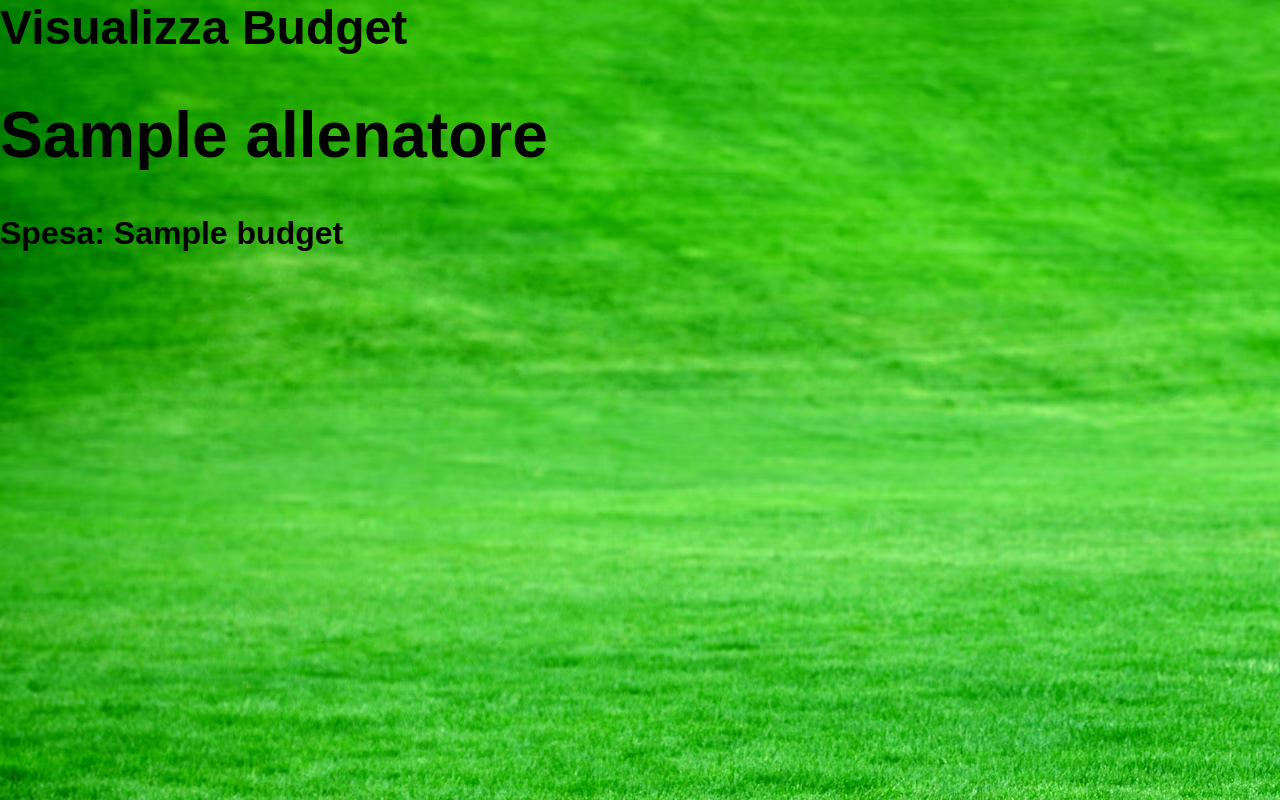
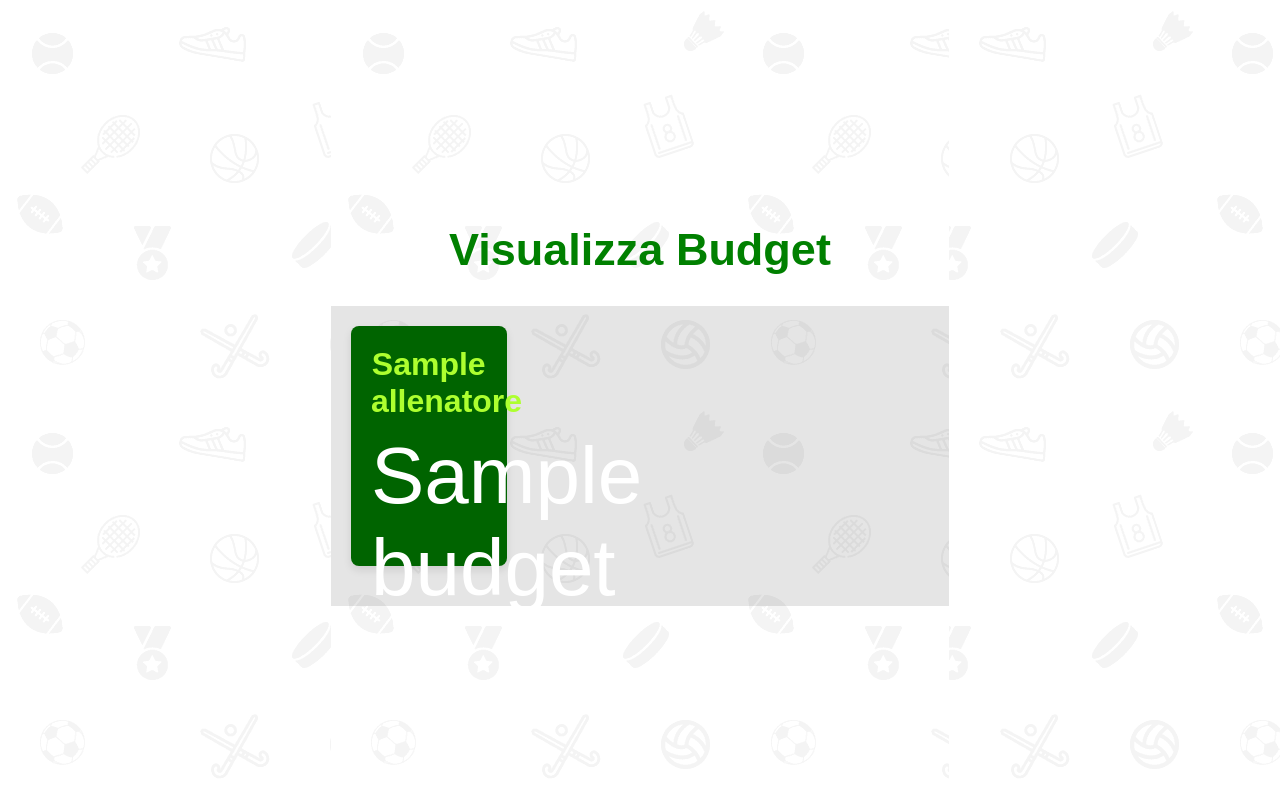
Before and after one commit to venxdb/FantaCalcioAsta, a Django app: template astatracking/templates/budget.html in a window 1280 px wide. Run offline with Django 3.2, Linux system fonts and the light colour scheme; the template is opened without the code that fills it: most values are stand-ins (such as "Sample title", 1, 10 or a date in 2020).

Commit message:
budget front

```diff
--- a/astatracking/templates/budget.html
+++ b/astatracking/templates/budget.html
@@ -3,25 +3,22 @@
 <head>
     <meta charset="UTF-8">
     <meta name="viewport" content="width=device-width, initial-scale=1.0">
-<title>Crea Acquisto</title>
-<link rel="stylesheet" href="{% static 'css/index.css' %}">
-<link href="https://cdnjs.cloudflare.com/ajax/libs/select2/4.0.13/css/select2.min.css" rel="stylesheet" />
-<html lang="it">
-    <head>
-        <meta charset="UTF-8">
-        <meta name="viewport" content="width=device-width, initial-scale=1.0">
     <title>Budget</title>
-        <link rel="stylesheet" href="{% static 'css/index.css' %}">
-        <link href="https://cdnjs.cloudflare.com/ajax/libs/select2/4.0.13/css/select2.min.css" rel="stylesheet" />
+    <link rel="stylesheet" href="{% static 'css/budget.css' %}">
+    <link rel="preconnect" href="https://fonts.googleapis.com">
+    <link rel="preconnect" href="https://fonts.gstatic.com" crossorigin>
+    <link href="https://fonts.googleapis.com/css2?family=Inter:wght@100..900&family=Open+Sans:ital,wght@0,300..800;1,300..800&family=Roboto:ital,wght@0,100;0,300;0,400;0,500;0,700;0,900;1,100;1,300;1,400;1,500;1,700;1,900&display=swap" rel="stylesheet">
 </head>
 <body>
-        <h2>Visualizza Budget</h2>
+    <h1>Visualizza Budget</h1>
 
+    <div class="container">
         {% for allenatore, budget in budget_per_allenatore.items %}
-
-            <h1>{{ allenatore }}</h1>
-            <p> Spesa: {{ budget }}</p>
-
-        {%  endfor %}
+            <div class="box">
+                <h2>{{ allenatore }}</h2>
+                <p>{{ budget }}</p>
+            </div>
+        {% endfor %}
+    </div>
 </body>
 </html>
--- a/astatracking/templates/menu.html
+++ b/astatracking/templates/menu.html
@@ -22,7 +22,7 @@
         <div class="timeline-step">
           <h2>Budget</h2>
           <p>Verifica chi è il più ricco dei tuoi amici</p>
-          <button onclick="location.href='budget.html'">Accedi</button>
+          <button onclick="location.href='budget'">Accedi</button>
         </div>
         <div class="timeline-step">
           <h2>Rose</h2>
--- a/astatracking/urls.py
+++ b/astatracking/urls.py
@@ -6,6 +6,6 @@
     path('', views.index_view, name='index'),
     path('login/', views.login_view, name='login'),
     path('login/menu/', views.menu_view, name='menu'),
-    path('acquisti', views.acquisti_view, name = "acquisti"),
-    path('budget', views.budget_view, name = "budget")
+    path('login/menu/budget', views.budget_view, name = "budget"),
+    path('login/menu/acquisti', views.acquisti_view, name = "acquisti")
 ]
--- a/astatracking/views.py
+++ b/astatracking/views.py
@@ -75,4 +75,4 @@
 
         budget_per_allenatore[allenatore] = 350 - spesa_totale
 
-    return render(request, "budget.html", {'budget_per_allenatore': budget_per_allenatore})
+    return render(request, 'budget.html', {'budget_per_allenatore': budget_per_allenatore})
--- /dev/null
+++ b/static/css/budget.css
@@ -0,0 +1,86 @@
+/* budget.css */
+
+body, html {
+    font-family: 'Open-Sans', sans-serif;
+    margin: 0;
+    padding: 0;
+    display: flex;
+    justify-content: center;
+    align-items: center;
+    flex-direction: column;
+    min-height: 100vh;
+    background-image: url('../img/sports.png');
+}
+
+h1 {
+    color: green;
+    font-size: 45px;
+}
+
+h2 {
+    margin-bottom: 20px;
+    text-align: center;
+}
+
+.container{
+display: flex;
+flex-wrap: wrap;
+justify-content: space-between;
+width: 100%;
+max-width: 1200px;
+padding: 20px;
+background-color: rgba(0, 0, 0, 0.1);
+box-sizing: border-box;
+}
+
+.box {
+    background-color: darkgreen;
+    color: white;
+    padding: 20px;
+    text-align: center;
+    border-radius: 8px;
+    width: calc(20%);
+    height: 200px;
+    box-shadow: 0 4px 8px rgba(0, 0, 0, 0.1);
+    margin-bottom: 20px;
+
+}
+
+.box h2 {
+    margin: 0;
+    font-size: 2em;
+    color: greenyellow;
+}
+
+.box p {
+    margin: 10px 0 0;
+    font-size: 5em;
+}
+
+.box:hover {
+    background-color: green;
+}
+
+@media (max-width: 1024px) {
+    h1 {
+        font-size: 30px;
+    }
+    .box h2 {
+        font-size: 1.8em;
+    }
+    .box p {
+        font-size: 4em;
+    }
+}
+
+@media (max-width: 768px) {
+    h1 {
+        font-size: 20px;
+    }
+    .box h2 {
+        font-size: 1.5em;
+    }
+    .box p {
+        font-size: 3em;
+    }
+}
```
Also changed, not shown: db.sqlite3. Lines whose indentation alone changed are shown as unchanged.
